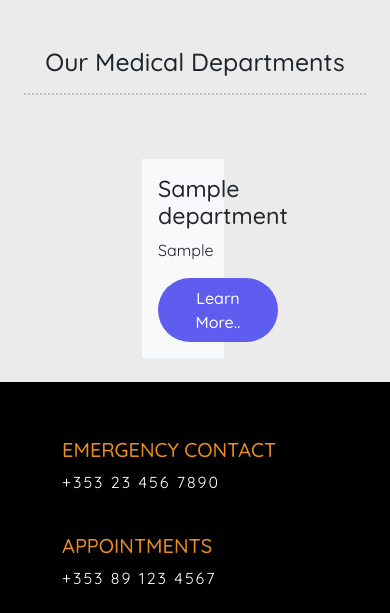
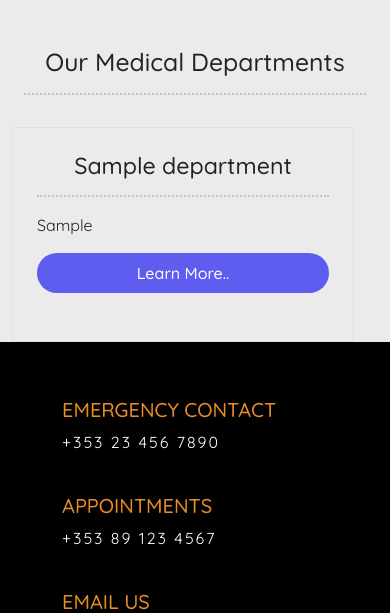
Before and after one commit to EbyChacko/true-care, a Django app: page /departments/ in a window 390 px wide. Shown: the part 487-1100 px from the top of the page. Run offline with Django 5.2, Linux system fonts and the light colour scheme; tables that the repository leaves empty hold one stand-in row (values such as "Sample post"); some libraries are stand-ins or nearby versions.

Commit message:
fix the responsive issue in the department page

```diff
--- a/templates/departments.html
+++ b/templates/departments.html
@@ -15,21 +15,22 @@
                 <hr class="dotted">
             </div>
 
-            <div class="row  mb-3 mt-4">
-
+            <div class="row">
                 {% for d in dept %}
-                <div class="col-md-3 m-2 p-3 bg-body-tertiary mx-auto"
-                    style="max-width:24%; display: flex; flex-direction: column; justify-content: space-between;">
+                <div class="col-sm-12 col-md-6 col-lg-4 col-xl-3 p-5 px-4 pt-4 mx-auto; border"
+                    style=" display: flex; flex-direction: column; justify-content: space-between;">
                     <div>
                         <h3>{{d.department_name}}</h3>
-                        <p>{{d.overview}}</p>
+                        <hr class="dotted">
+                        <p class="text-start">{{d.overview}}</p>
                     </div>
-                    <button class="btn button" href="#" style="align-self: flex-bottom;">Learn More..</button>
+                    <a class="btn button" href="#" style="align-self: flex-bottom;">Learn More..</a>
+
                 </div>
-                {% if forloop.counter|divisibleby:4 and not forloop.last %}
+                <!-- {% if forloop.counter|divisibleby:4 and not forloop.last %}
             </div>
             <div class="row mb-3">
-                {% endif %}
+                {% endif %} -->
                 {% endfor %}
             </div>
         </div>
--- a/templates/index.html
+++ b/templates/index.html
@@ -42,7 +42,7 @@
 <div class="container">
     <div class="row">
         <div class="col-12 text-end p-4">
-            <button class="btn button" href="#">Click Here to make an appointment</button>
+            <a class="btn button" href="#">Make an appointment</a>
         </div>
     </div>
 </div>
--- a/true_care/settings.py
+++ b/true_care/settings.py
@@ -26,7 +26,7 @@
 SECRET_KEY = os.environ.get("SECRET_KEY")
 
 # SECURITY WARNING: don't run with debug turned on in production!
-DEBUG = True
+DEBUG = False
 
 ALLOWED_HOSTS = ['127.0.0.1', '.herokuapp.com']
 
```
